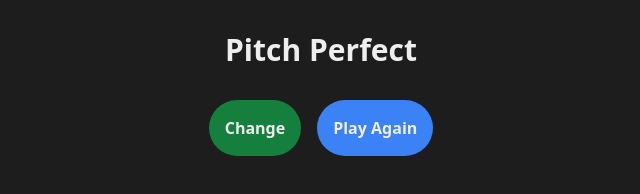
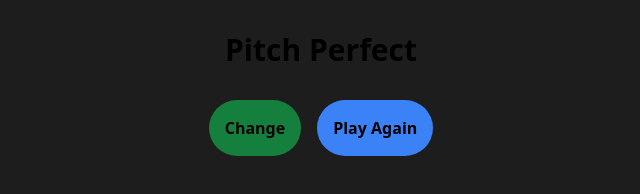
Before and after one commit to rekky1aws/perfect-pitch, a website: page src/index.html in a window 1280 px wide. Shown: the whole page, without its empty margins (319-959 px from the left). Drawn offline with Linux system fonts and the light colour scheme; no server answers.

Commit message:
Recfactored CSS

```diff
--- a/src/index.html
+++ b/src/index.html
@@ -3,7 +3,6 @@
 <head>
 	<meta charset="utf-8">
 	<meta name="viewport" content="width=device-width, initial-scale=1">
-	<link rel="stylesheet" type="text/css" href="style/main.css">
 	<script type="text/javascript" src="/dist/script/app.js" defer></script>
 	<link rel="stylesheet" type="text/css" href="/dist/style/output.css">
 	<title>PitchPerfect</title>
--- a/src/style/main.css
+++ /dev/null
@@ -1,4 +0,0 @@
-body {
-	background-color: #1D1D1D;
-	color: #EEE;
-}
```
